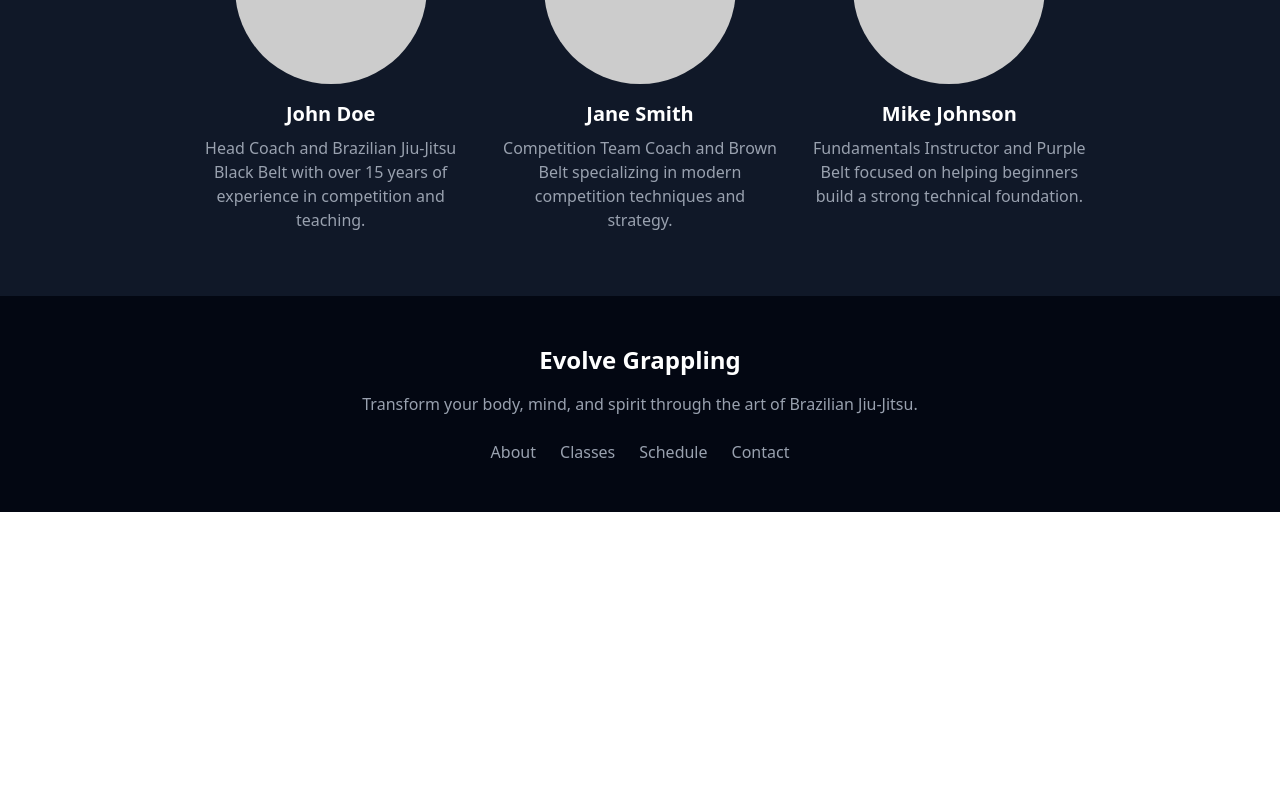
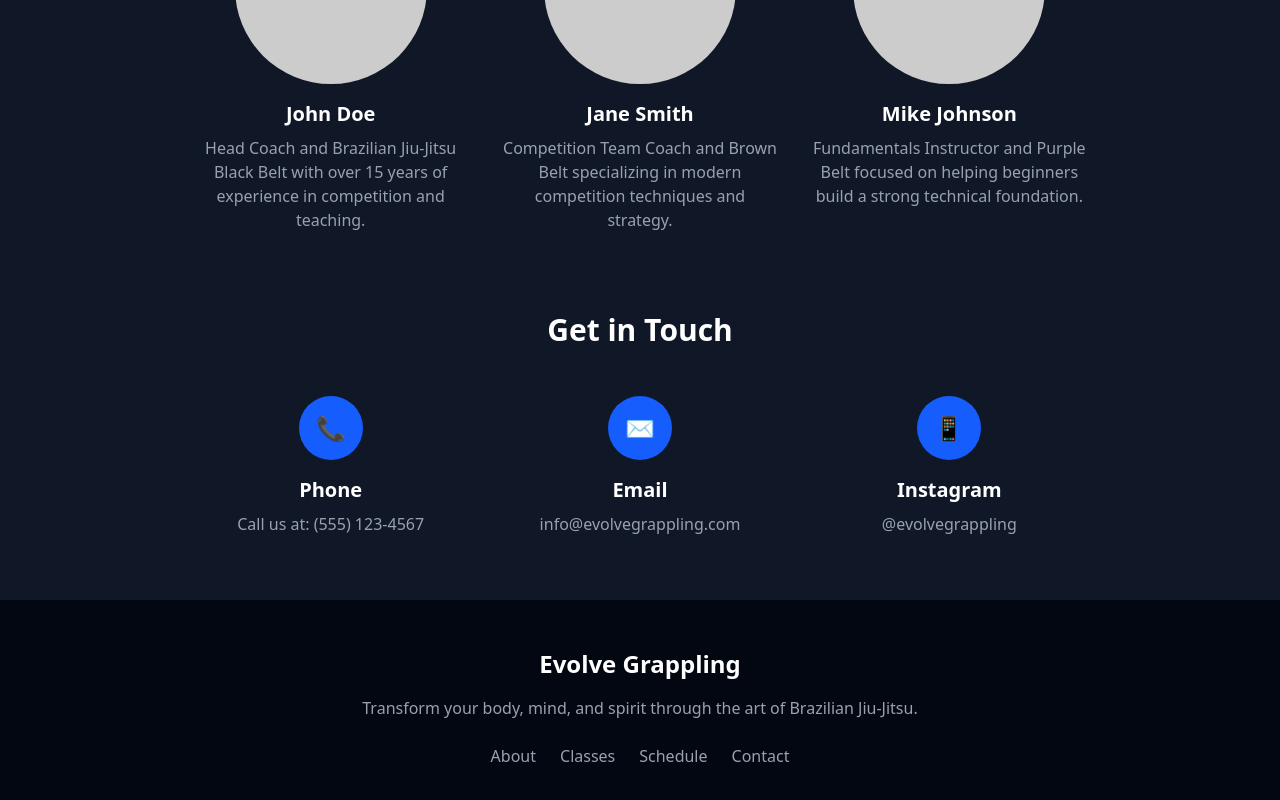
Before and after one commit to eugen1763/evolvegrappling, a SvelteKit app: page / in a window 1280 px wide. Shown: the part 2448-3248 px from the top of the page. Before the commit the page ends 2960 px from the top, so only its background shows below. Built offline with nearby package versions, Linux system fonts and the light colour scheme.

Commit message:
Add "Get in Touch" section with contact details to the landing page.

```diff
--- a/src/routes/+page.svelte
+++ b/src/routes/+page.svelte
@@ -245,6 +245,34 @@
                     </div>
                 </div>
 
+                <div class="mt-20">
+                    <h3 class="text-3xl font-bold text-white mb-12 text-center">Get in Touch</h3>
+                    <div class="grid md:grid-cols-3 gap-8">
+                        <div class="text-center">
+                            <div class="w-16 h-16 bg-blue-600 rounded-full flex items-center justify-center mx-auto mb-4">
+                                <span class="text-2xl">📞</span>
+                            </div>
+                            <h4 class="text-xl font-semibold text-white mb-2">Phone</h4>
+                            <p class="text-gray-400">Call us at: (555) 123-4567</p>
+                        </div>
+
+                        <div class="text-center">
+                            <div class="w-16 h-16 bg-blue-600 rounded-full flex items-center justify-center mx-auto mb-4">
+                                <span class="text-2xl">✉️</span>
+                            </div>
+                            <h4 class="text-xl font-semibold text-white mb-2">Email</h4>
+                            <p class="text-gray-400">info@evolvegrappling.com</p>
+                        </div>
+
+                        <div class="text-center">
+                            <div class="w-16 h-16 bg-blue-600 rounded-full flex items-center justify-center mx-auto mb-4">
+                                <span class="text-2xl">📱</span>
+                            </div>
+                            <h4 class="text-xl font-semibold text-white mb-2">Instagram</h4>
+                            <p class="text-gray-400">@evolvegrappling</p>
+                        </div>
+                    </div>
+                </div>
 
 
             </div>
```
